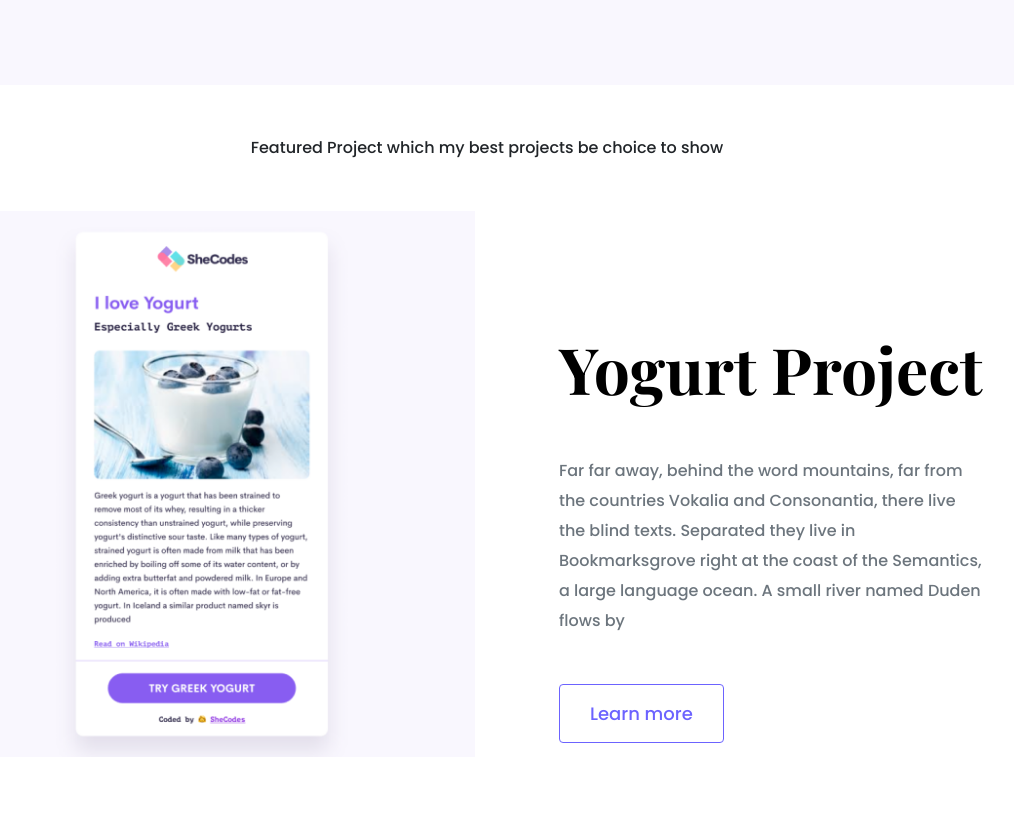
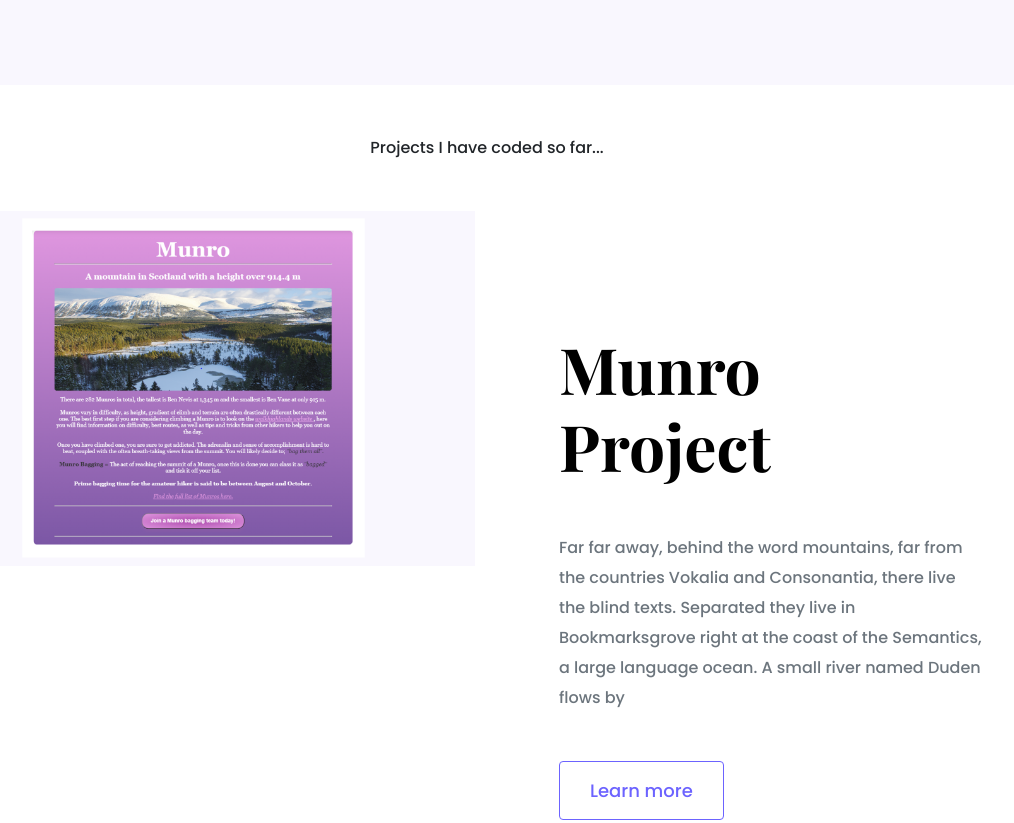
Before and after one commit to ImogenReading/Portfolio-Project, a plain HTML site: page index.html in a window 1280 px wide. Shown: the part 560-1383 px from the top of the page, without its empty margins (153-1167 px from the left). Drawn offline with nearby package versions, Linux system fonts and the light colour scheme.

Commit message:
Updating Images

```diff
--- a/index.html
+++ b/index.html
@@ -28,16 +28,16 @@
         </div>
     </div>
     <p class="text-center m-5">
-        Featured Project which my best projects be choice to show
+        Projects I have coded so far...
     </p>
     <div class="container">
         <div class="row mb-5">
             <div class="col d-none d-lg-block">
-                <img src="images/yogurt.png" class="img-fluid" alt="" />
+                <img src="images/munro.PNG" class="img-fluid" alt="" />
             </div>
             <div class="col">
                 <div class="project-desciption">
-                    <h2 class="mb-5">Yogurt Project</h2>
+                    <h2 class="mb-5">Munro Project</h2>
                     <p class="mb-5 text-muted">
                         Far far away, behind the word mountains, far from the countries
                         Vokalia and Consonantia, there live the blind texts. Separated
@@ -67,7 +67,7 @@
         </div>
         <div class="row">
             <div class="col d-none d-lg-block">
-                <img src="images/weather.png" class="img-fluid" alt="" />
+                <img src="images/react.png" class="img-fluid" alt="" />
             </div>
             <div class="col">
                 <div class="project-desciption">
```
Also changed, not shown: images/munro.PNG (added), images/react.png (added), images/weather.png, images/yogurt.png (deleted).
